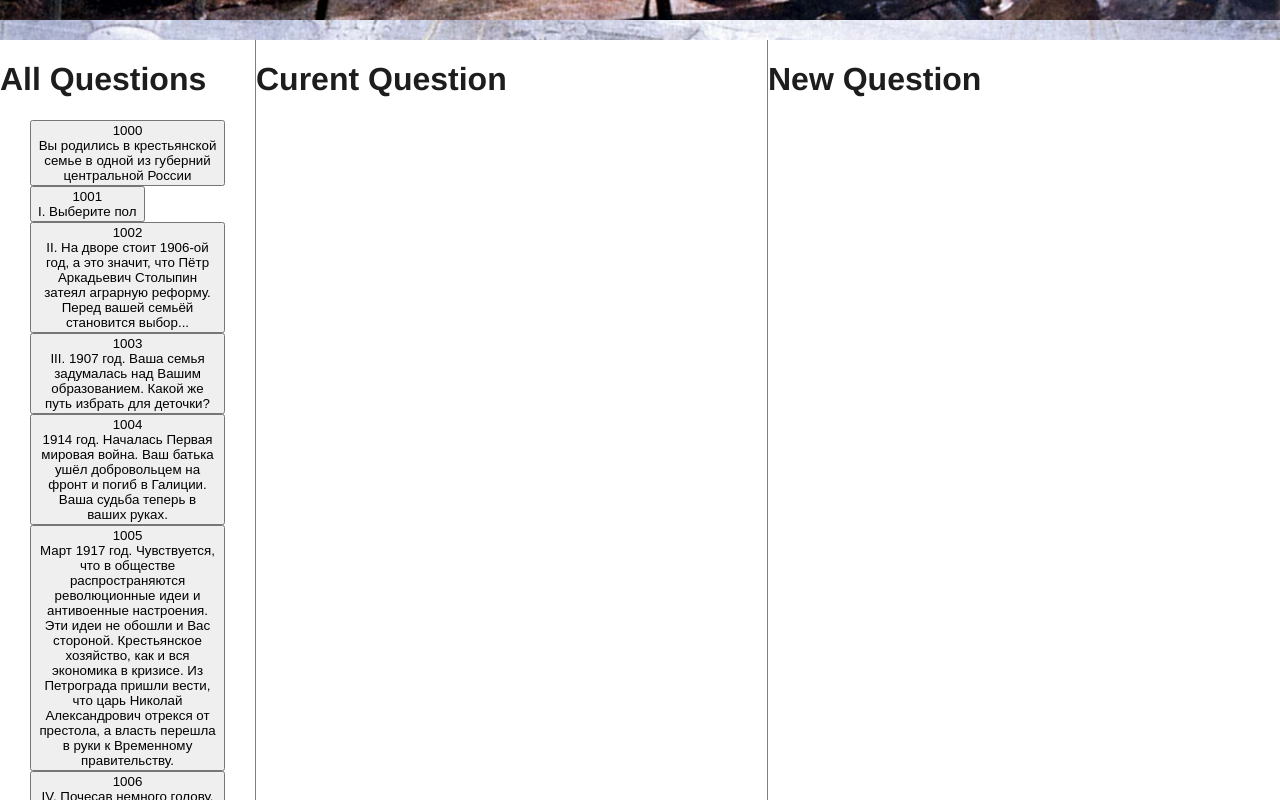
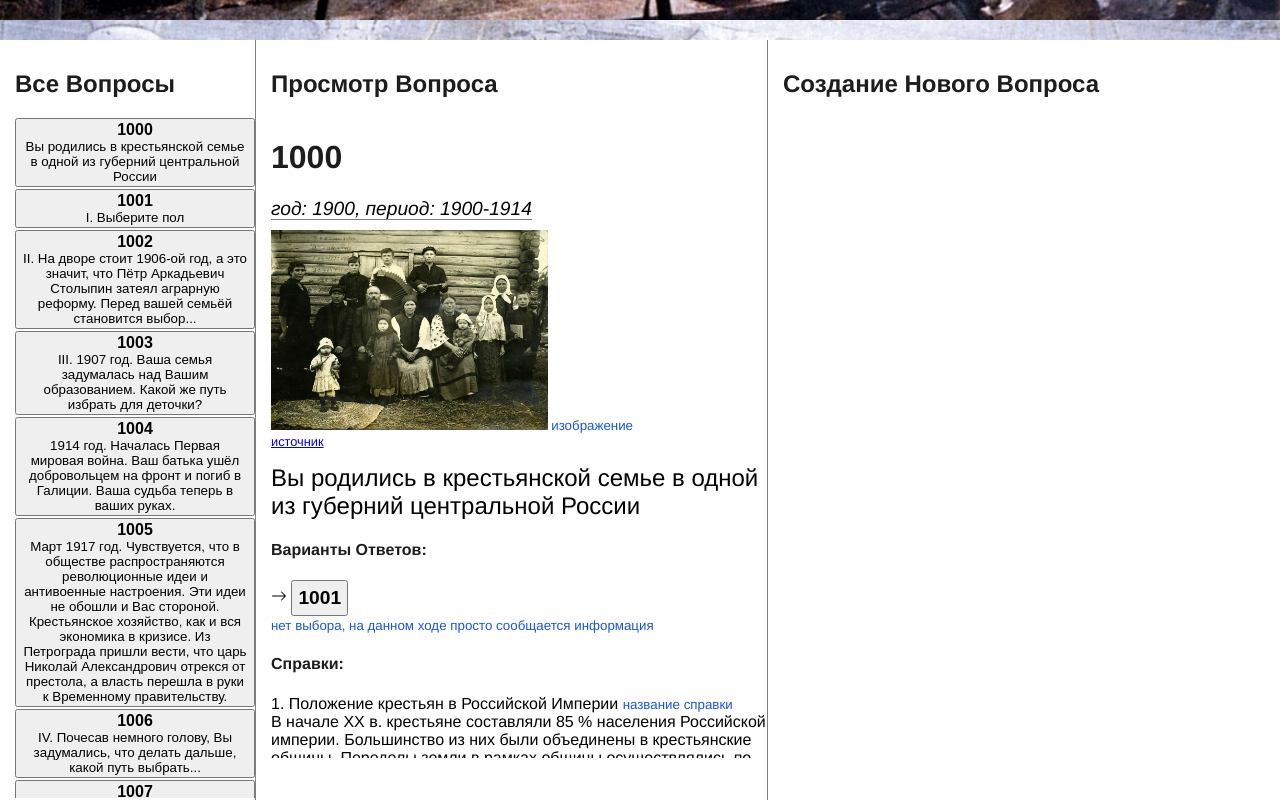
Before and after one commit to abshnko/revolution-game, a React (Create React App) app: page /admin in a window 1280 px wide. Shown: the top 800 px of the page. Built offline with nearby package versions, Linux system fonts and the light colour scheme.

Commit message:
editing page:all questions, current question

```diff
--- a/src/components/AdminPage/EditingPage/allQuestions.js
+++ b/src/components/AdminPage/EditingPage/allQuestions.js
@@ -1,17 +1,32 @@
 import React from "react";
 
-const AllQuestions = ({ questions }) => {
+const AllQuestions = ({
+  questions,
+  currentQuestion,
+  setCurrentQuestion,
+  chooseCurrent,
+}) => {
   return (
     <>
-      <h1>all questions</h1>
+      <div className="all-questions">
+        <div className="title-questions">
+          <h2>все вопросы</h2>
+        </div>
+
+        <div className="questions">
           {questions.map((question) => {
             return (
-          <button className="question">
+              <button
+                className="question"
+                onClick={() => chooseCurrent(question.id)}
+              >
                 <div className="id">{question.id}</div>
                 <div className="name">{question.text}</div>
               </button>
             );
           })}
+        </div>
+      </div>
     </>
   );
 };
--- a/src/components/AdminPage/EditingPage/currentQuestion.js
+++ b/src/components/AdminPage/EditingPage/currentQuestion.js
@@ -1,9 +1,102 @@
-import React from "react";
+import { React } from "react";
+import { BsArrowRight, BsArrowLeft } from "react-icons/bs";
 
-const CurrentQuestion = (props) => {
+const CurrentQuestion = ({
+  currentQuestion,
+  setCurrentQuestion,
+  chooseCurrent,
+  previousQuestions,
+  questions,
+}) => {
+  const goBack = (id) => {
+    const newQuestion = questions.filter((question) => question.id === id)[0];
+    setCurrentQuestion(newQuestion);
+  };
   return (
     <>
-      <h1>curent question</h1>
+      <div className="current-question">
+        <div className="current-title">
+          <h2>просмотр вопроса</h2>
+        </div>
+        {previousQuestions.length > 0 && (
+          <>
+            <button onClick={() => goBack(previousQuestions.pop())}>
+              {previousQuestions[previousQuestions.length - 1]}
+              <BsArrowLeft />
+            </button>
+            <small> предыдущий вопрос</small>
+          </>
+        )}
+        <div className="question-scroll">
+          {/*name, id, image*/}
+          <div className="question-id">
+            <h1>{currentQuestion.id}</h1>
+          </div>
+          <div className="question-year">
+            год: {currentQuestion.year}, период: {currentQuestion.period}
+          </div>
+          <div className="question-image">
+            {currentQuestion.img !== "" ? (
+              <>
+                <img
+                  src={
+                    process.env.PUBLIC_URL + `/images/${currentQuestion.img}`
+                  }
+                  alt="img here"
+                />
+                <small> изображение</small>
+              </>
+            ) : (
+              <p style={{ color: "red" }}>изображения нет</p>
+            )}
+          </div>
+          <div className="imgRef">
+            <a href={currentQuestion.imgRef}>источник</a>
+          </div>
+          <div className="question-text">{currentQuestion.text}</div>
+
+          {/*options */}
+          <div className="question-options">
+            <h4>Варианты ответов:</h4>
+            {currentQuestion.options.map((option, index) => {
+              return (
+                <div key={index} className="question-option">
+                  {option.text} <BsArrowRight />{" "}
+                  <div className="option-next">
+                    <button onClick={() => chooseCurrent(option.next)}>
+                      {option.next}
+                    </button>
+                  </div>
+                </div>
+              );
+            })}
+            {currentQuestion.options.length === 1 && (
+              <small>
+                нет выбора, на данном ходе просто сообщается информация
+              </small>
+            )}
+          </div>
+
+          {/*infos */}
+          <div className="question-infos">
+            <h4>Справки:</h4>
+            {currentQuestion.infos &&
+              currentQuestion.infos.map((info, index) => {
+                return (
+                  <div className="info" key={index}>
+                    <div className="info-name">
+                      {index + 1}. {info.name} <small>название справки</small>
+                    </div>
+                    <div className="info-text">
+                      {info.text} <small>текст справки</small>
+                    </div>
+                  </div>
+                );
+              })}
+            {!currentQuestion.infos && <p>нет</p>}
+          </div>
+        </div>
+      </div>
     </>
   );
 };
--- a/src/components/AdminPage/EditingPage/editing.js
+++ b/src/components/AdminPage/EditingPage/editing.js
@@ -1,22 +1,34 @@
-import React from "react";
+import React, { useState } from "react";
 import AllQuestions from "./allQuestions";
 import CurrentQuestion from "./currentQuestion";
 import NewQuestion from "./newQuestion";
 import "../../../styles/editing/editing.css";
 
 const Editing = ({ questions }) => {
+  const [currentQuestion, setCurrentQuestion] = useState(questions[0]);
+  const [previousQuestions, setPreviousQuestions] = useState([]);
+  const chooseCurrent = (id) => {
+    const newQuestion = questions.filter((question) => question.id === id)[0];
+    setPreviousQuestions((array) => [...array, currentQuestion.id]);
+    setCurrentQuestion(newQuestion);
+  };
   return (
     <>
       <div className="editing">
-        <div className="all-questions">
-          <AllQuestions questions={questions} />
-        </div>
-        <div className="current-question">
-          <CurrentQuestion />
-        </div>
-        <div className="new-question">
-          <NewQuestion />
-        </div>
+        <AllQuestions
+          questions={questions}
+          currentQuestion={currentQuestion}
+          setCurrentQuestion={setCurrentQuestion}
+          chooseCurrent={chooseCurrent}
+        />
+        <CurrentQuestion
+          questions={questions}
+          currentQuestion={currentQuestion}
+          setCurrentQuestion={setCurrentQuestion}
+          chooseCurrent={chooseCurrent}
+          previousQuestions={previousQuestions}
+        />
+        <NewQuestion />
       </div>
     </>
   );
--- a/src/components/AdminPage/EditingPage/newQuestion.js
+++ b/src/components/AdminPage/EditingPage/newQuestion.js
@@ -1,7 +1,11 @@
 import React from "react";
 
 const NewQuestion = (props) => {
-  return <h1>New question</h1>;
+  return (
+    <div className="new-question">
+      <h2>создание нового вопроса</h2>
+    </div>
+  );
 };
 
 export default NewQuestion;
--- a/src/styles/editing/editing.css
+++ b/src/styles/editing/editing.css
@@ -3,8 +3,12 @@ html {
   background-color: #f8f8f8;
 }
 
+small {
+  color: #1b56d6;
+}
+
 .editing {
-  width: 100vw;
+  height: 95vh;
   background-color: white;
   display: -ms-grid;
   display: grid;
@@ -15,15 +19,98 @@ html {
 
 .editing .all-questions {
   border-right: 1px solid grey;
-  grid-area: "all-questions";
+  -ms-grid-row: 1;
+  -ms-grid-column: 1;
+  grid-area: all-questions;
+  padding: 10px 0 10px 15px;
+}
+
+.editing .all-questions .questions {
+  height: 85vh;
+  overflow-y: auto;
+  display: -webkit-box;
+  display: -ms-flexbox;
+  display: flex;
+  -webkit-box-orient: vertical;
+  -webkit-box-direction: normal;
+      -ms-flex-direction: column;
+          flex-direction: column;
+}
+
+.editing .all-questions .questions .question {
+  cursor: pointer;
+  margin: 0;
+  margin-bottom: 2px;
+}
+
+.editing .all-questions .questions .id {
+  font-size: 1rem;
+  font-weight: bold;
+}
+
+.editing .all-questions .title-questions {
+  position: -webkit-sticky;
+  position: sticky;
 }
 
 .editing .current-question {
   border-right: 1px solid grey;
-  grid-area: "current-question";
+  -ms-grid-row: 1;
+  -ms-grid-column: 2;
+  grid-area: current-question;
+  padding: 10px 0 10px 15px;
+}
+
+.editing .current-question .question-year {
+  font-size: 1.2rem;
+  font-style: italic;
+  border-bottom: 1px solid grey;
+  display: inline;
+}
+
+.editing .current-question .question-image {
+  margin-top: 10px;
+}
+
+.editing .current-question .question-image img {
+  max-width: 400px;
+  max-height: 200px;
+}
+
+.editing .current-question .imgRef {
+  font-size: 0.8rem;
+  max-width: 20vw;
+}
+
+.editing .current-question .question-text {
+  margin-top: 15px;
+  font-size: 1.5rem;
+}
+
+.editing .current-question .question-scroll {
+  height: 80vh;
+  overflow-y: auto;
+}
+
+.editing .current-question .question-option .option-next {
+  display: inline-block;
+}
+
+.editing .current-question .question-option .option-next button {
+  font-size: 1.2rem;
+  cursor: pointer;
+  padding: 5px;
+  font-weight: bold;
+}
+
+.editing .current-question .info {
+  padding: 0;
 }
 
 .editing .new-question {
-  grid-area: "new-question";
+  -ms-grid-row: 1;
+  -ms-grid-column: 3;
+  grid-area: new-question;
+  padding: 10px 15px;
 }
 /*# sourceMappingURL=editing.css.map */
--- a/src/styles/editing/editing.scss
+++ b/src/styles/editing/editing.scss
@@ -3,22 +3,98 @@ html {
   background-color: rgb(248, 248, 248);
 }
 
+small {
+  color: rgb(27, 86, 214);
+}
+
 .editing {
-  width: 100vw;
+  height: 95vh;
   background-color: white;
   display: grid;
   grid-template-columns: 20% 40% 40%;
   grid-template-areas: "all-questions current-question new-question";
 
+  //ALL
   .all-questions {
     border-right: 1px solid grey;
-    grid-area: "all-questions";
+    grid-area: all-questions;
+    padding: 10px 0 10px 15px;
+    .questions {
+      height: 85vh;
+      overflow-y: auto;
+      display: flex;
+      flex-direction: column;
+
+      .question {
+        cursor: pointer;
+        margin: 0;
+        margin-bottom: 2px;
+      }
+
+      .id {
+        font-size: 1rem;
+        font-weight: bold;
+      }
+    }
+    .title-questions {
+      position: sticky;
+    }
   }
+
+  //CURRENT
   .current-question {
     border-right: 1px solid grey;
-    grid-area: "current-question";
+    grid-area: current-question;
+    padding: 10px 0 10px 15px;
+    // height: 90vh;
+
+    .question-year {
+      font-size: 1.2rem;
+      font-style: italic;
+      border-bottom: 1px solid grey;
+      display: inline;
+    }
+
+    .question-image {
+      margin-top: 10px;
+      img {
+        max-width: 400px;
+        max-height: 200px;
+      }
+    }
+
+    .imgRef {
+      font-size: 0.8rem;
+      max-width: 20vw;
+    }
+    .question-text {
+      margin-top: 15px;
+      font-size: 1.5rem;
+    }
+    .question-scroll {
+      height: 80vh;
+      overflow-y: auto;
+    }
+    .question-option {
+      .option-next {
+        display: inline-block;
+
+        button {
+          font-size: 1.2rem;
+          cursor: pointer;
+          padding: 5px;
+          font-weight: bold;
+        }
+      }
+    }
+    .info {
+      padding: 0;
+    }
   }
+
+  //NEW
   .new-question {
-    grid-area: "new-question";
+    grid-area: new-question;
+    padding: 10px 15px;
   }
 }
```
Also changed, not shown: src/data.js, 2 other files (tests, documents, lock files or other folders). Lines whose indentation alone changed are shown as unchanged.
